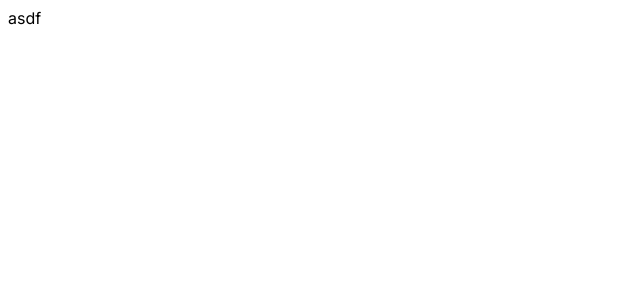
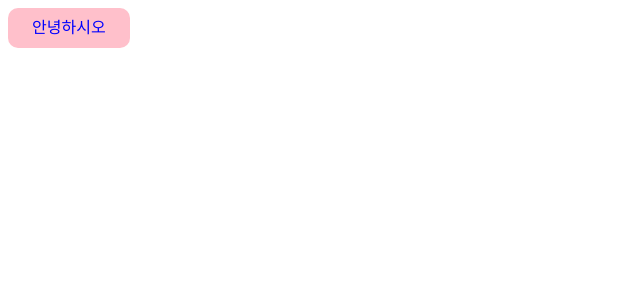
Before and after one commit to happy-serial/mello-frontend, a Next.js app: page / in a window 1280 px wide. Shown: the top 300 px of the page, without its empty margins (0-640 px from the left). Built offline with nearby package versions, Linux system fonts and the light colour scheme.

Commit message:
[feat]: storybook setting added

```diff
--- a/package.json
+++ b/package.json
@@ -11,6 +11,7 @@
     "build-storybook": "storybook build"
   },
   "dependencies": {
+    "@tanstack/react-query": "^5.17.0",
     "next": "14.0.4",
     "react": "^18",
     "react-dom": "^18",
--- a/src/app/layout.tsx
+++ b/src/app/layout.tsx
@@ -1,8 +1,33 @@
 import type { Metadata } from 'next'
 import { Inter } from 'next/font/google'
+import localFont from 'next/font/local'
 import './globals.css'
 
 const inter = Inter({ subsets: ['latin'] })
+const nanumSquare = localFont({
+  src: [
+    {
+      path: '../../public/styles/fonts/NanumSquareRoundOTFL.otf',
+      weight: '300',
+      style: 'normal',
+    },
+    {
+      path: '../../public/styles/fonts/NanumSquareRoundOTFR.otf',
+      weight: '400',
+      style: 'normal',
+    },
+    {
+      path: '../../public/styles/fonts/NanumSquareRoundOTFB.otf',
+      weight: '700',
+      style: 'normal',
+    },
+    {
+      path: '../../public/styles/fonts/NanumSquareRoundOTFEB.otf',
+      weight: '900',
+      style: 'normal',
+    }
+  ]
+})
 
 export const metadata: Metadata = {
   title: 'mello',
@@ -16,7 +41,7 @@ export default function RootLayout({
 }) {
   return (
     <html lang="en">
-      <body className={inter.className}>{children}</body>
+      <body className={nanumSquare.className}>{children}</body>
     </html>
   )
 }
--- a/src/app/page.tsx
+++ b/src/app/page.tsx
@@ -1,5 +1,9 @@
+import { Button } from "@/components/common/button"
+
 export default function Home() {
   return (
-    <div>asdf</div>
+    <div>
+      <Button label="안녕하시오" backgroundColor="pink" color="blue" />
+    </div>
   )
 }
--- /dev/null
+++ b/src/components/common/button.tsx
@@ -0,0 +1,36 @@
+import style from "./css/button.module.css";
+import fonts from "../../../public/styles/fonts/fonts.module.css";
+import { Colors } from "../../../public/styles/colors/colors";
+
+interface ButtonProps {
+  backgroundColor?: Colors;
+  color?: Colors;
+  borderColor?: Colors;
+  size?: "desktop" | "tablet" | "mobile";
+  label: string;
+  onClick?: () => void;
+}
+
+export const Button = ({
+  backgroundColor,
+  color,
+  borderColor,
+  size = "desktop",
+  label,
+  ...props
+}: ButtonProps) => {
+  return (
+    <button
+      type="button"
+      className={[
+        style.button,
+        style["button--" + size],
+        fonts.nsrRegular,
+      ].join(" ")}
+      style={{ backgroundColor, color, border: `1px solid ${borderColor}` }}
+      {...props}
+    >
+      {label}
+    </button>
+  );
+};
--- /dev/null
+++ b/src/components/common/css/button.module.css
@@ -0,0 +1,23 @@
+.button {
+    border: 0;
+    border-radius: 10px;
+    cursor: pointer;
+    display: inline-block;
+    line-height: 1;
+}
+
+.button--desktop {
+    font-size: 16px;
+    padding: 12px 24px;
+
+}
+
+.button--tablet {
+    font-size: 14px;
+    padding: 11px 20px;
+}
+
+.button--mobile {
+    font-size: 12px;
+    padding: 10px 16px;
+}
--- a/tsconfig.json
+++ b/tsconfig.json
@@ -19,7 +19,8 @@
       }
     ],
     "paths": {
-      "@/*": ["./src/*"]
+      "@/*": ["./src/*"],
+      "@public/*": ["./public/*"]
     }
   },
   "include": ["next-env.d.ts", "**/*.ts", "**/*.tsx", ".next/types/**/*.ts"],
```
Also changed, not shown: .eslintrc.json, src/components/common/profile.tsx (added), src/components/layout/footer.tsx (added), src/components/layout/header.tsx (added), 2 other files (tests, documents, lock files or other folders).
